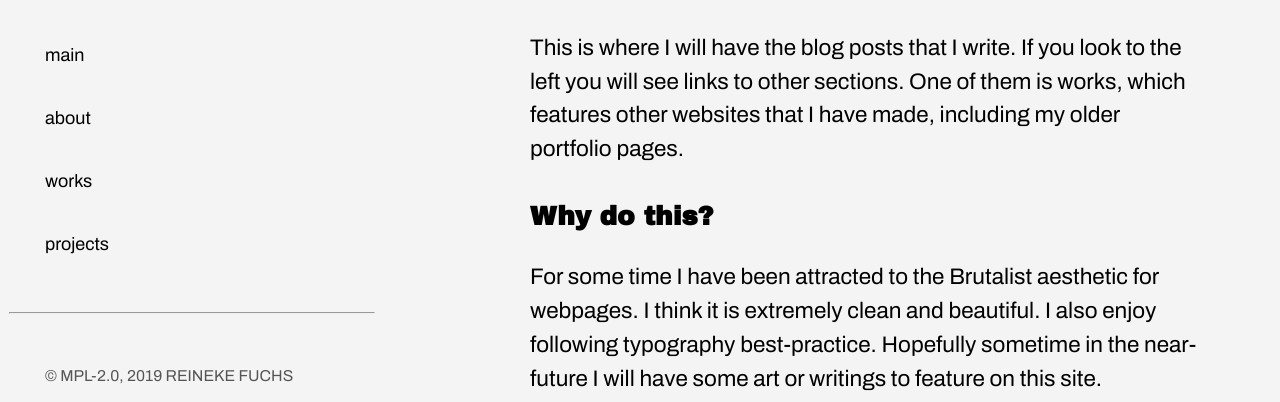
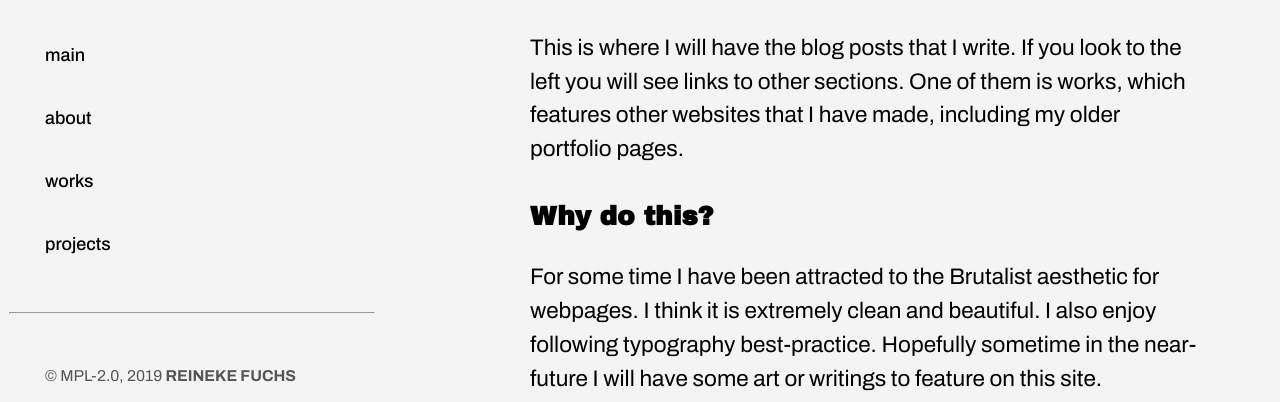
Before and after one commit to derReineke/derreineke.github.io, a plain HTML site: page index.html in a window 1280 px wide. Shown: the part 105-507 px from the top of the page. Drawn offline with nearby package versions, Linux system fonts and the light colour scheme.

Commit message:
Revert "Update index.html"
This reverts commit baccb4418eb286f64097d81464a7f3a3d2a4740c.

```diff
--- a/index.html
+++ b/index.html
@@ -6,7 +6,7 @@
         <meta name="author" content="Reineke Fuchs">
         <link rel="shortcut icon" type="image/png" href="noun_Fox_1200.png"/>
         <meta name="viewport" content="width=device-width, initial-scale=1">
-        <link href="https://fonts.googleapis.com/css?family=Archivo+Black|Archivo:400" rel="stylesheet">
+        <link href="https://fonts.googleapis.com/css?family=Archivo+Black|Archivo:400,500,600,700" rel="stylesheet">
         <link rel="stylesheet" href="https://unpkg.com/tachyons/css/tachyons.min.css">
         <style> h1,h2,h3,h4,h5,h6 {font-family: 'Archivo Black', sans-serif; font-kerning: normal;}.sans-serif {font-family:  'Archivo', sans-serif; font-kerning: normal;} html {font-size: 18px;} .bg-white {background-color: #F4F4F4;}</style>
     </head>
```
